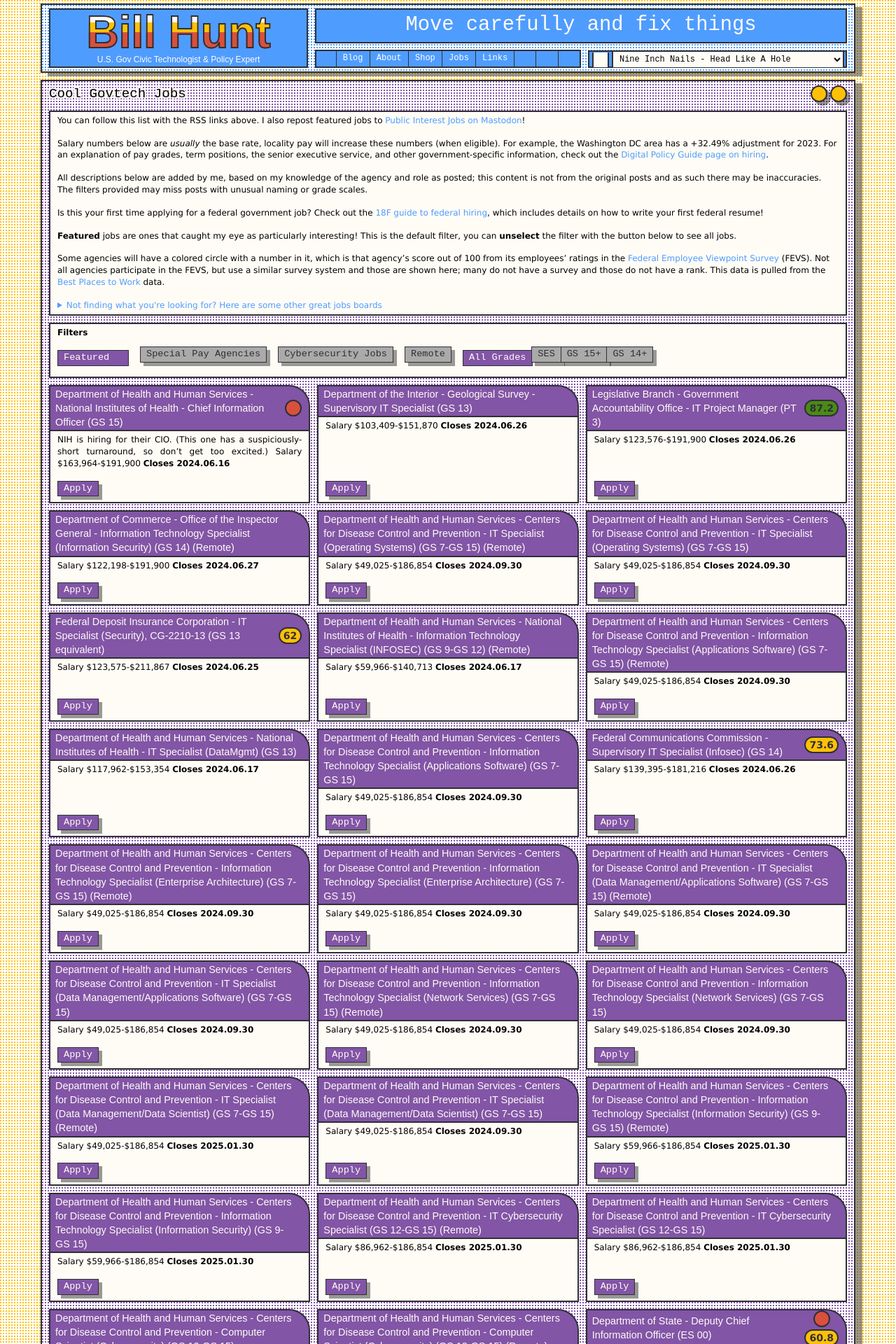
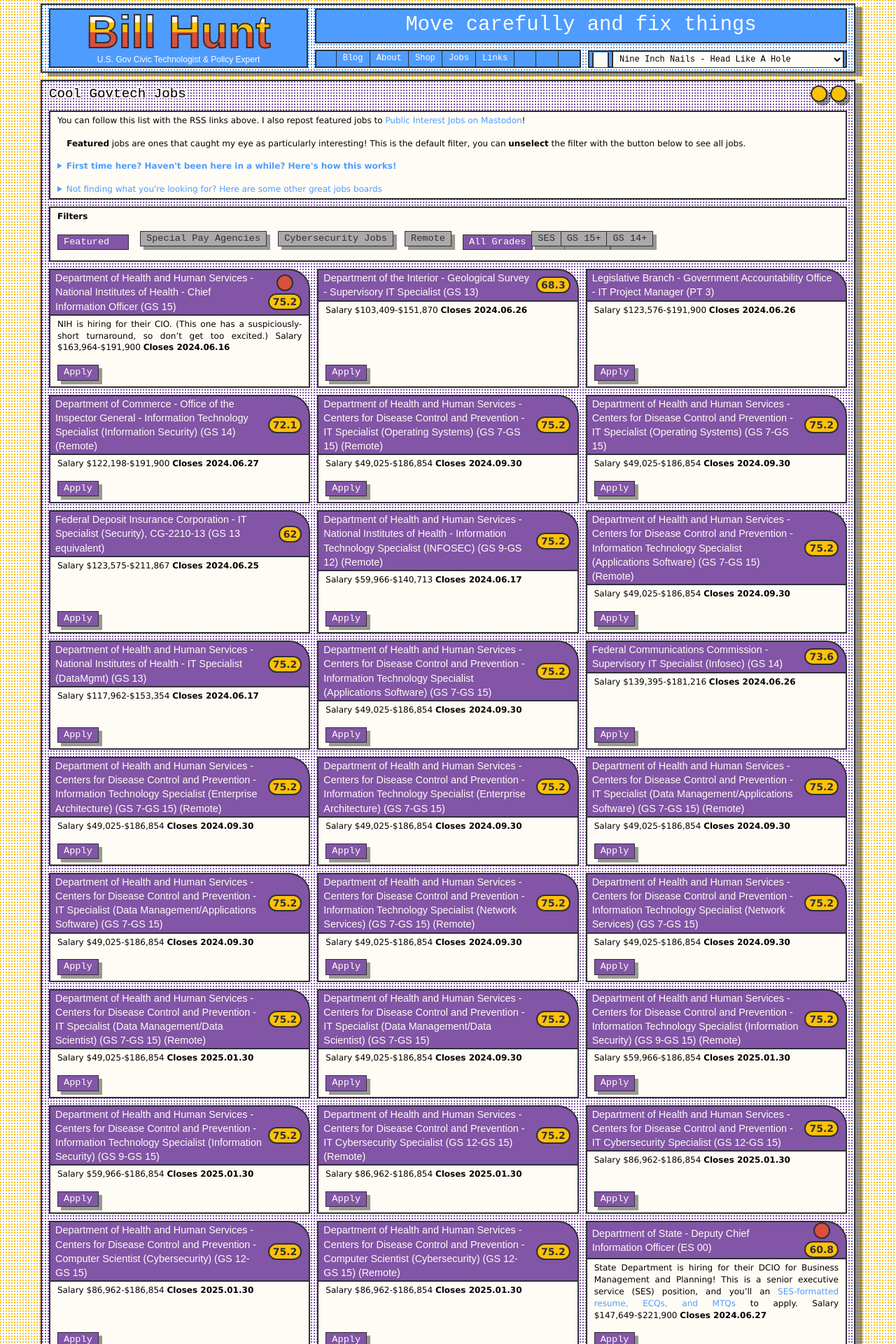
Before and after one commit to krusynth/billhunt.dev, a Jekyll site: the page built from jobs.md, in a window 1280 px wide. Shown: the top 1920 px of the page at 70% size. Built offline with Jekyll 4.4.1, drawn with Linux system fonts in a browser that asks for light colours; some web fonts are replaced; some of the changed text lies outside the part shown.

Commit message:
Add more FEVS scores to jobs page. Clean up jobs page.

```diff
--- a/_includes/jobs-list.html
+++ b/_includes/jobs-list.html
@@ -62,6 +62,9 @@
   {%- endif %}
 
   {%- assign agency_rank = site.data.agency_rank[agency_bits.last] -%}
+  {%- if !agency_rank.value or agency_rank.value == nil -%}
+    {%- assign agency_rank = site.data.agency_rank[agency_bits.first] -%}
+  {% endif %}
   {%- if agency_rank -%}
     {%- if agency_rank.value > 80 -%}{%- assign rank_class = "rank-high" -%}
     {%- elsif agency_rank.value > 60 -%}{%- assign rank_class = "rank-mid" -%}
--- a/assets/css/main.scss
+++ b/assets/css/main.scss
@@ -54,11 +54,11 @@
   font-size: 0.9rem;
 }
 
-p {
+p, details {
   margin: 0 0 1rem;
 }
 
-p:last-child {
+p:last-child, details:last-child {
   margin-bottom: 0;
 }
 
--- a/jobs.md
+++ b/jobs.md
@@ -13,15 +13,23 @@
 ---
 You can follow this list with the RSS links above. I also repost featured jobs  to <a href="https://mastodon.publicinterest.town/@jobs">Public Interest Jobs on Mastodon</a>!
 
-Salary numbers below are *usually* the base rate, locality pay will increase these numbers (when eligible). For example, the Washington DC area has a +32.49% adjustment for 2023. For an explanation of pay grades, term positions, the senior executive service, and other government-specific information, check out the [Digital Policy Guide page on hiring](https://digitalpolicy.us/policies/hiring/).
+<span class="icon far fa-fire"></span> **Featured** jobs are ones that caught my eye as particularly interesting! This is the default filter, you can **unselect** the filter with the button below to see all jobs.
 
-All descriptions below are added by me, based on my knowledge of the agency and role as posted; this content is not from the original posts and as such there may be inaccuracies. The filters provided may miss posts with unusual naming or grade scales.
-
-Is this your first time applying for a federal government job? Check out the [18F guide to federal hiring](https://join.tts.gsa.gov/hiring-process/), which includes details on how to write your first federal resume!
-
-**Featured** jobs are ones that caught my eye as particularly interesting! This is the default filter, you can **unselect** the filter with the button below to see all jobs.
-
-Some agencies will have a colored circle with a number in it, which is that agency's score out of 100 from its employees' ratings in the [Federal Employee Viewpoint Survey](https://www.opm.gov/fevs/) (FEVS). Not all agencies participate in the FEVS, but use a similar survey system and those are shown here; many do not have a survey and those do not have a rank. This data is pulled from the [Best Places to Work](https://bestplacestowork.org/) data.
+<details>
+<summary><strong>First time here? Haven't been here in a while? Here's how this works!</strong></summary>
+<p>
+  Any descriptions below are added by me, based on my knowledge of the agency and role as posted; this content is not from the original posts and as such there may be inaccuracies. The filters provided may miss posts with unusual naming or grade scales. Not all positions listed as cybersecurity or infosec are actually cybersecurity posts, instead these are using the <a href="https://digitalpolicy.us/policies/hiring/#job-series">2210 loophole</a> and may just be general IT roles. Read the descriptions on the USAJobs posting carefully.
+</p>
+<p>
+  Salary numbers below are <em>usually</em> the base rate, locality pay will increase these numbers (when eligible). For example, the Washington DC area has a +32.49% adjustment for 2023. For an explanation of pay grades, term positions, the senior executive service, and other government-specific information, check out the <a href="https://digitalpolicy.us/policies/hiring/">Digital Policy Guide page on hiring</a>.
+</p>
+<p>
+  Is this your first time applying for a federal government job? Check out the <a href="https://join.tts.gsa.gov/hiring-process/">18F guide to federal hiring</a>, which includes details on how to write your first federal resume! If you're applying. However, for a <a href="https://digitalpolicy.us/policies/hiring/#ses">Senior Executive Service</a> role, you'll need an <a href="https://www.opm.gov/policy-data-oversight/senior-executive-service/reference-materials/guidetosesquals_2010.pdf">entirely different, highly-specialized resume format</a>.
+</p>
+<p>
+  Some agencies will have a colored circle with a number in it, which is that agency's score out of 100 from its employees' ratings in the <a href="https://www.opm.gov/fevs/">Federal Employee Viewpoint Survey</a> (FEVS). Not all agencies participate in the FEVS, but use a similar survey system and those are shown here; many do not have a survey and those do not have a rank. This data is pulled from the <a href="https://bestplacestowork.org/">Best Places to Work</a> data. Also, note that some agencies are huge and each sub-component may be different - the FEVS data has more granular breakdowns that I don't have access to here, so do your own research as well.
+</p>
+</details>
 
 <details>
 
```
